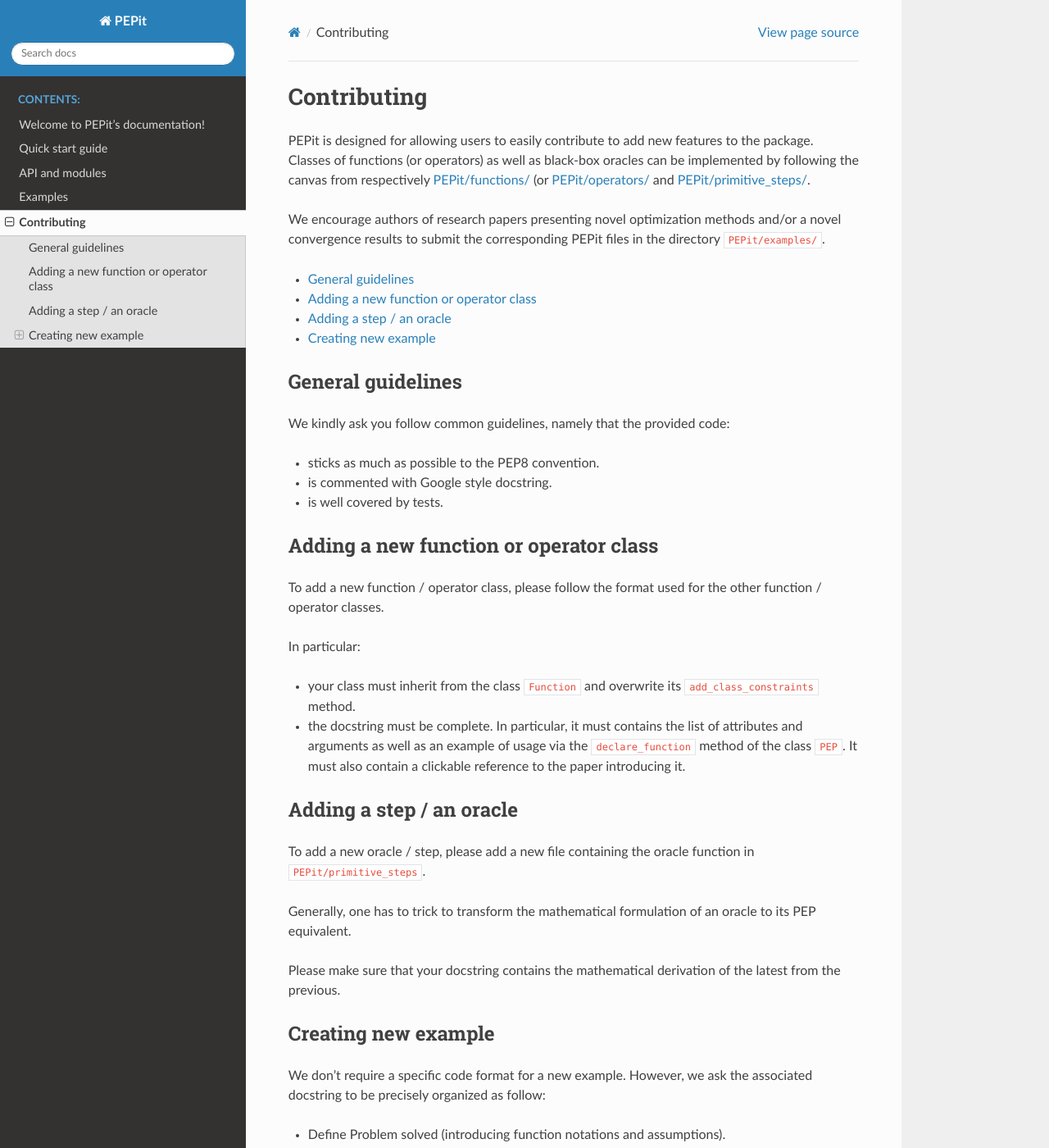
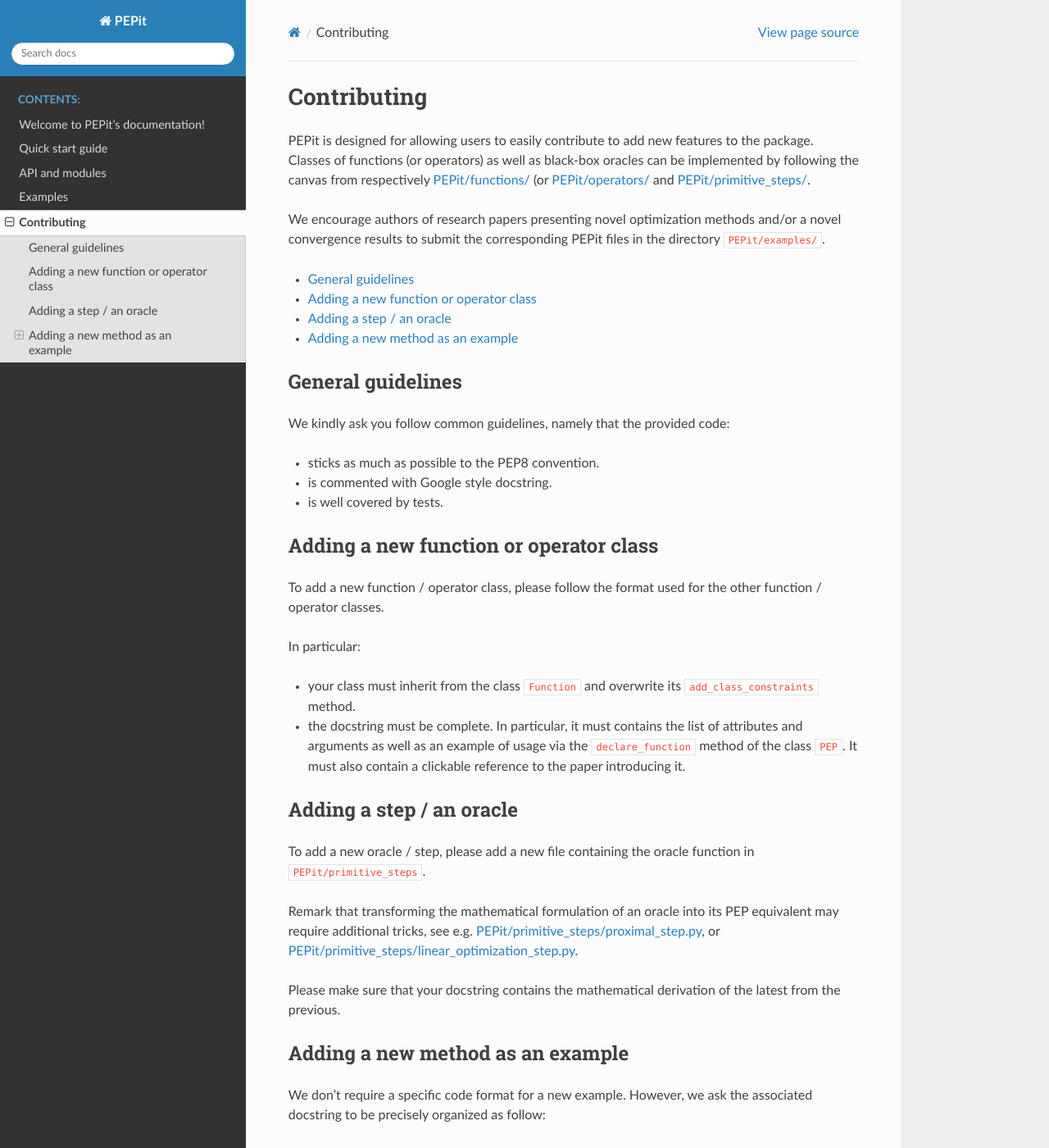
Before and after one commit to PerformanceEstimation/PEPit, a Sphinx documentation site: the page built from docs/source/contributing.rst, in a window 1280 px wide and 1400 px high. Shown: the whole window at 82% size. Built offline with Sphinx 7.4.7 and the Read the Docs theme 2.0.0, drawn with Linux system fonts in a browser that asks for light colours.

Commit message:
Apply Aymeric's suggestions

```diff
--- a/docs/source/contributing.rst
+++ b/docs/source/contributing.rst
@@ -49,13 +49,17 @@ Adding a step / an oracle
 To add a new oracle / step,
 please add a new file containing the oracle function in ``PEPit/primitive_steps``.
 
-Generally, one has to trick to transform the mathematical formulation of an oracle
-to its PEP equivalent.
+Remark that transforming the mathematical formulation of an oracle into its PEP equivalent
+may require additional tricks,
+see e.g. `PEPit/primitive_steps/proximal_step.py
+<https://pepit.readthedocs.io/en/latest/api/steps.html#proximal-step>`_,
+or `PEPit/primitive_steps/linear_optimization_step.py
+<https://pepit.readthedocs.io/en/latest/api/steps.html#linear-optimization-step>`_.
 
 Please make sure that your docstring contains the mathematical derivation of the latest from the previous.
 
-Creating new example
---------------------
+Adding a new method as an example
+---------------------------------
 
 We don't require a specific code format for a new example.
 However, we ask the associated docstring to be precisely organized as follow:
```
